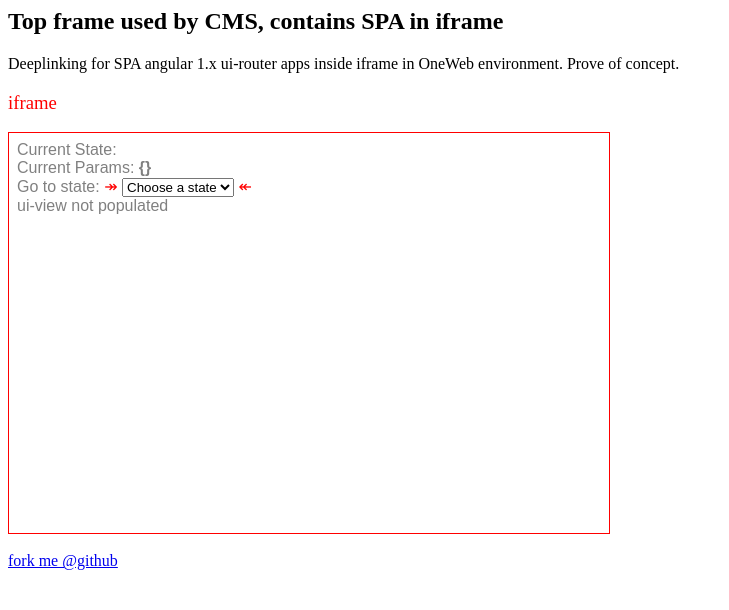
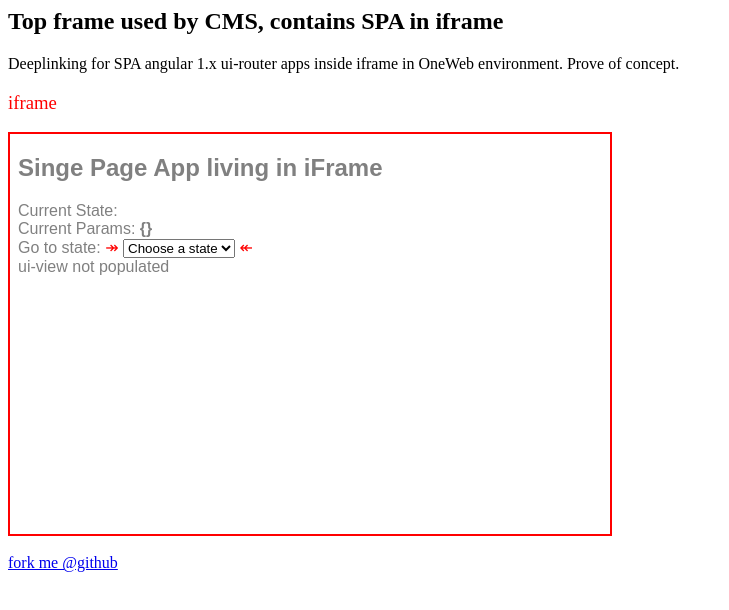
Before and after one commit to robotnic/tophash, a plain HTML site: page index.html in a window 1280 px wide. Shown: the whole page, without its empty margins (0-729 px from the left). Drawn offline with nearby package versions, Linux system fonts and the light colour scheme; some packages are replaced by stand-ins of ours.

Commit message:
firlefanz

```diff
--- a/frame.html
+++ b/frame.html
@@ -15,7 +15,7 @@
   </head>
 
   <body ng-app="tophash">
-
+	<h2>Singe Page App living in iFrame</h2>
 
       <div class="header">
 
--- a/index.html
+++ b/index.html
@@ -7,7 +7,7 @@ Deeplinking for SPA angular 1.x ui-router apps inside iframe in OneWeb environme
 Prove of concept.
 <br/>
 <h3 style="color:red;font-weight:100">iframe</h3>
-<iframe src="frame.html" style="width:600px;height:400px;border:1px solid red"></iframe>
+<iframe src="frame.html" style="width:600px;height:400px;border:2px solid red"></iframe>
 <br/>
 <br/>
 <a href="https://github.com/robotnic/tophash" target="_blank">fork me @github</a>
```
